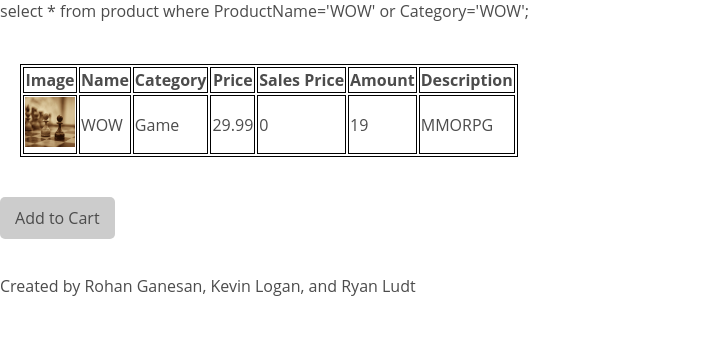
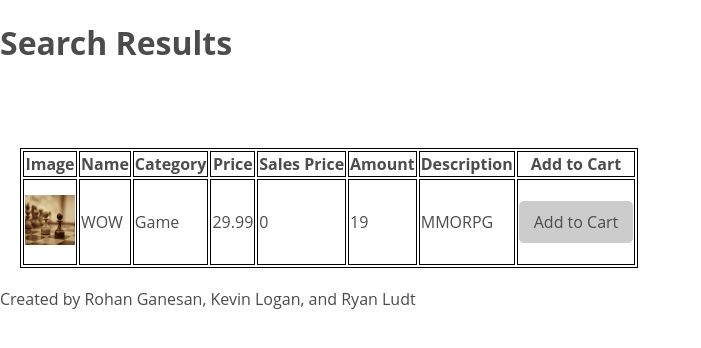
Before and after one commit to kevinlogan94/CS405, a PHP site: page /search_product.php?searchBar=WOW in a window 1280 px wide. Shown: the part 65-413 px from the top of the page, without its empty margins (0-701 px from the left). Run offline with PHP 8.4, Linux system fonts and the light colour scheme; data comes from the database, SQL or seed files in the repository; data that the repository does not hold is empty; some libraries are stand-ins or nearby versions.

Commit message:
Finished search for product page

```diff
--- a/search_product.php
+++ b/search_product.php
@@ -13,6 +13,7 @@
   </head>
   <body>
     <div id="header"></div>
+     <h1>Search Results</h1>
      <table>
      <thead>
        <th>Image</th>
@@ -22,6 +23,7 @@
        <th>Sales Price</th>
        <th>Amount</th>
        <th>Description</th>
+       <th>Add to Cart</th>
      </thead>
      <tbody>
 <?php
@@ -39,7 +41,6 @@ $sql = "select *
         from product
         where ProductName='" . $searchText ."'
         or Category='" . $searchText ."';";
-echo $sql;
 
 echo "<br>";
 echo "<br>";
@@ -62,7 +63,7 @@ if ($result->num_rows > 0) {
            echo "<td>" . $row["SalesPrice"] . "</td>";
            echo "<td>" . $row["Amount"] . "</td>";
            echo "<td>" . $row["ProdDescripiton"] . "</td>";
-           // echo "<td><form action='editInventory.php' method='post'><input type='hidden' name='ProductID' value=" . $row["ProductID"] . " /><input type='submit' value='Edit' /></form></td>";
+           echo "<td><form action='addToCart.php' method='post'><input type='hidden' name='ProductID' value=" . $row["ProductID"] . " /><input type='submit' value='Add to Cart' /></form></td>";
            echo "</tr>";
 	}
 } else {
@@ -73,10 +74,6 @@ if ($result->num_rows > 0) {
 ?>
 </tbody>
 </table>
-<form action="addToCart.php" method='post'>
-      <input type='hidden' name='ProductID' value=" <?php echo $row["ProductID"] ?> " />
-      <input type="submit" value="Add to Cart" />
-</form>
 <div id="footer"></div>
 </body>
 </html>
```
